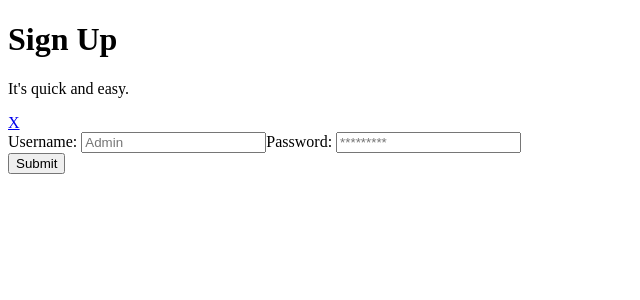
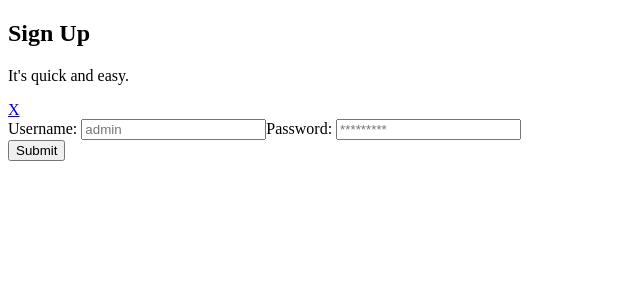
Before and after one commit to Ksubi1x/myBook-Client, a React (Create React App) app: page /register in a window 1280 px wide. Shown: the top 300 px of the page, without its empty margins (0-640 px from the left). Built offline with nearby package versions, Linux system fonts and the light colour scheme; no server answers.

Commit message:
cli fixes

```diff
--- a/src/components/RegisterPage/Register.js
+++ b/src/components/RegisterPage/Register.js
@@ -35,7 +35,7 @@ const Register = () => {
 
                 <div className='registerTitle'>
                     <div className='text'>
-                        <h1>Sign Up</h1>
+                        <h2>Sign Up</h2>
                         <p>It's quick and easy.</p>
                     </div>
                     <Link to='/login' className='backLink'>X</Link>
@@ -44,7 +44,7 @@ const Register = () => {
                 <div className='line'></div>
                 <label>Username: </label>
                 <ErrorMessage name='username' component='span'/>
-                <Field className='input' id='username'  name='username' placeholder='Admin'/>
+                <Field className='input' id='username'  name='username' placeholder='admin'/>
                 <label>Password: </label>
                 <ErrorMessage name='password' component='span'/>
                 <Field className='input' id='password' type='password' name='password' placeholder='*********'/>
```
Also changed, not shown: 7 other files (tests, documents, lock files or other folders).
